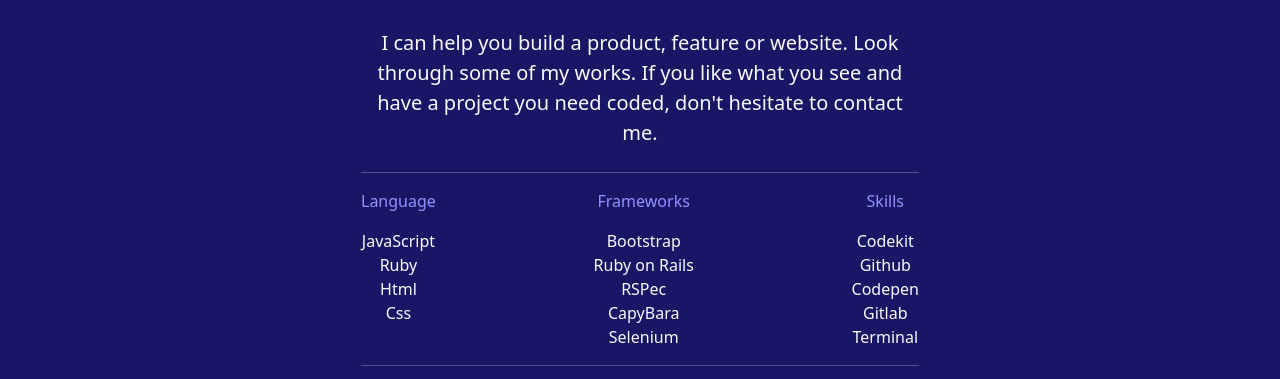
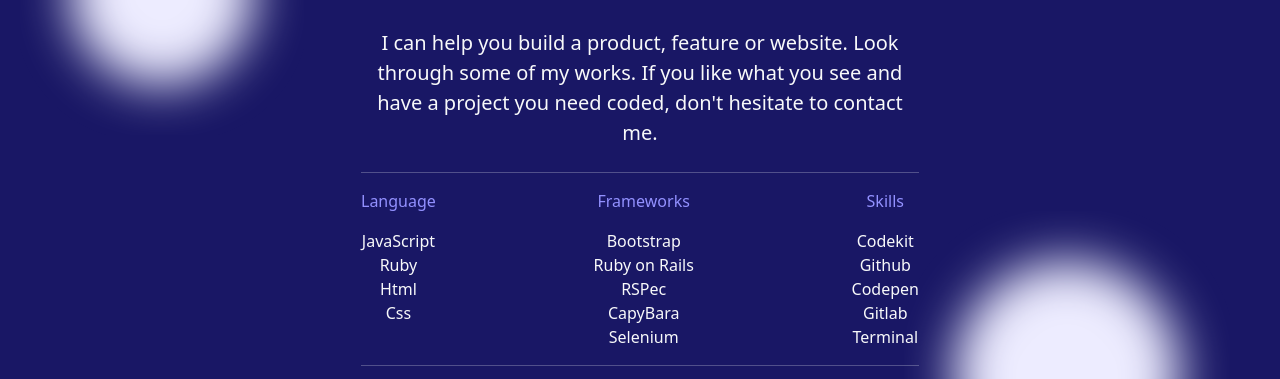
Before and after one commit to MohamedHNoor/Bootstrap-Project, a plain HTML site: page index.html in a window 1280 px wide. Shown: the part 249-628 px from the top of the page. Drawn offline with nearby package versions, Linux system fonts and the light colour scheme.

Commit message:
Add background to porfolio

```diff
--- a/styles.css
+++ b/styles.css
@@ -1,7 +1,12 @@
 body {
-  background: #191765;
+  background-image: url(./images/header_bg.svg), url(./images/use-bg2.svg);
+  background-position: top 100px left 20px, top 460px right 50px;
+  background-repeat: no-repeat;
+  background-size: auto;
+  background-color: #191765;
   color: #fff;
 }
+
 .theme{
   font-size: 300%;
   font-weight: bold;
```
